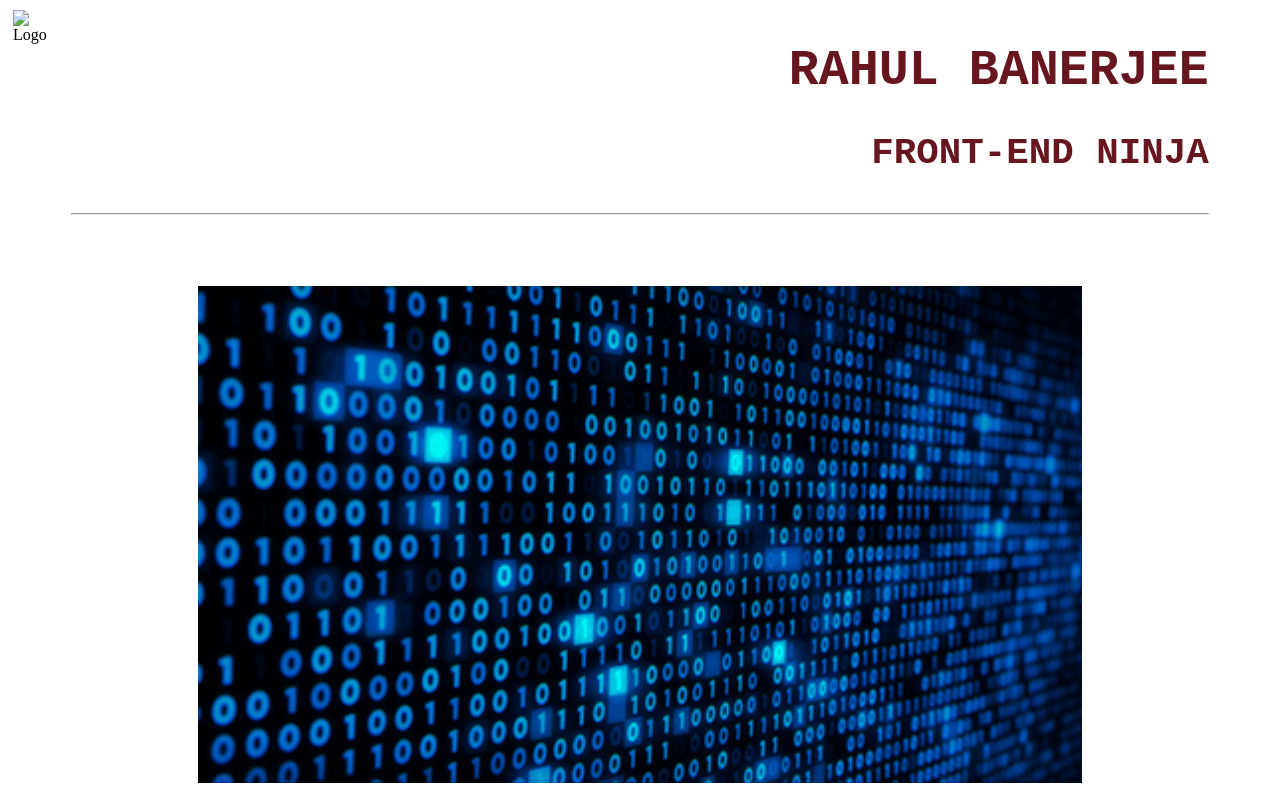
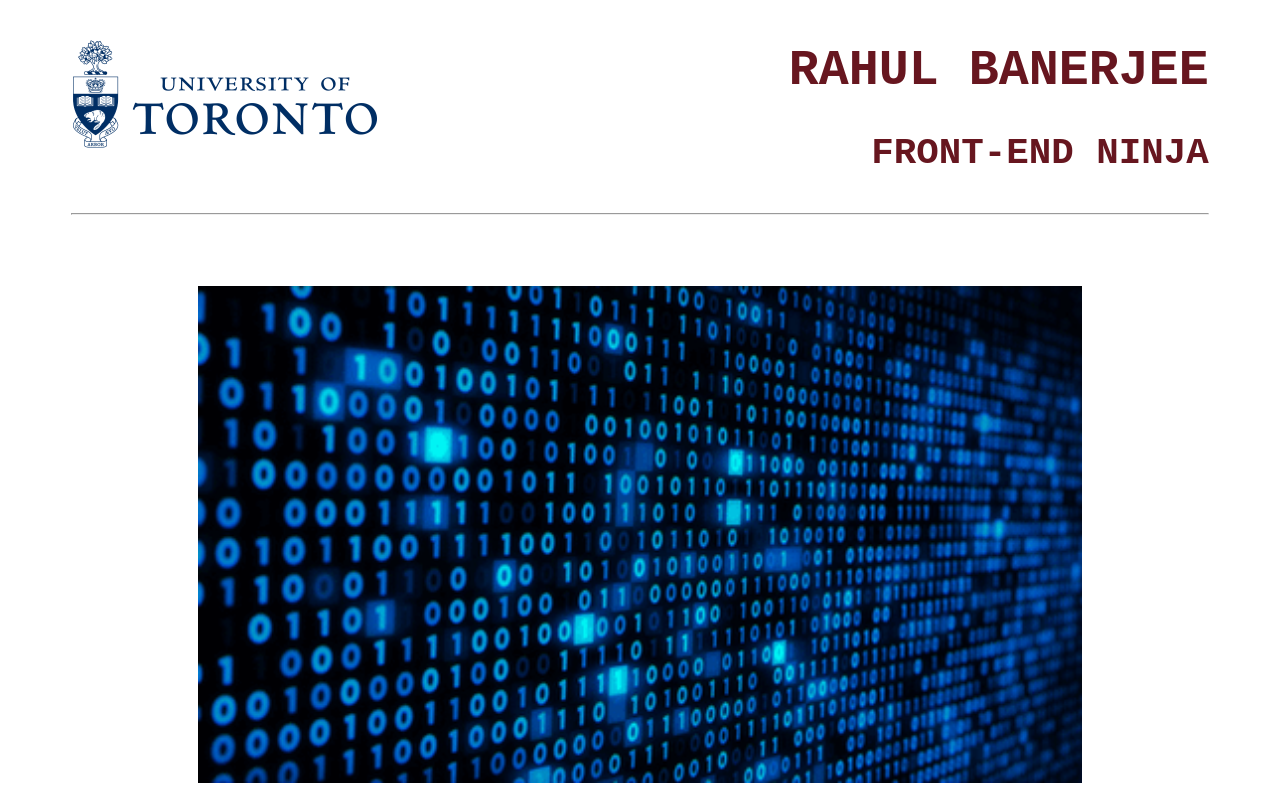
Before and after one commit to rahulbanerjee26/Portfolio, a plain HTML site: page index.html in a window 1280 px wide. Shown: the top 800 px of the page. Drawn offline with Linux system fonts and the light colour scheme.

Commit message:
Update index.html

```diff
--- a/index.html
+++ b/index.html
@@ -9,7 +9,7 @@
     <body>
       <header class="header">
         <div class="logo">
-          <img src="Logo.png" alt="Logo">
+          <img src="images/Logo.png" alt="Logo">
         </div>
         <div class="name">
           <h1>RAHUL BANERJEE</h1>
```
